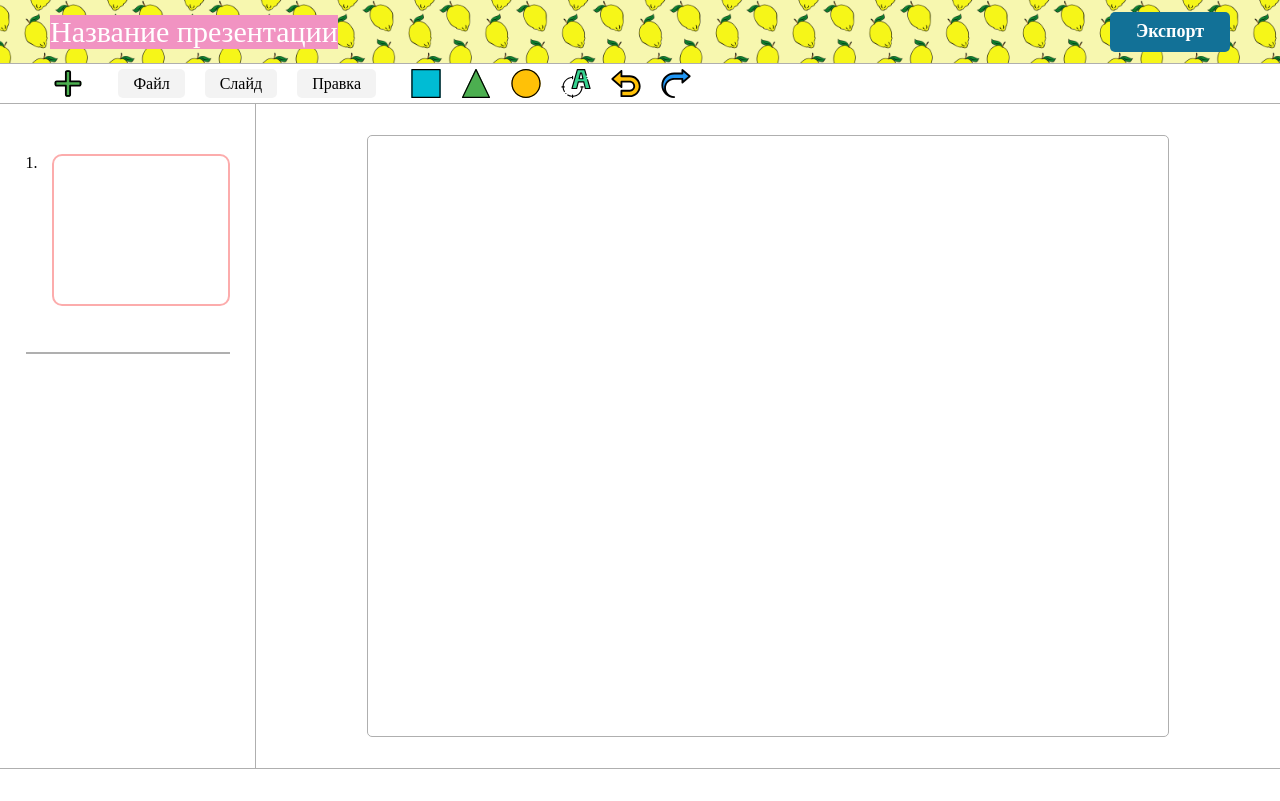
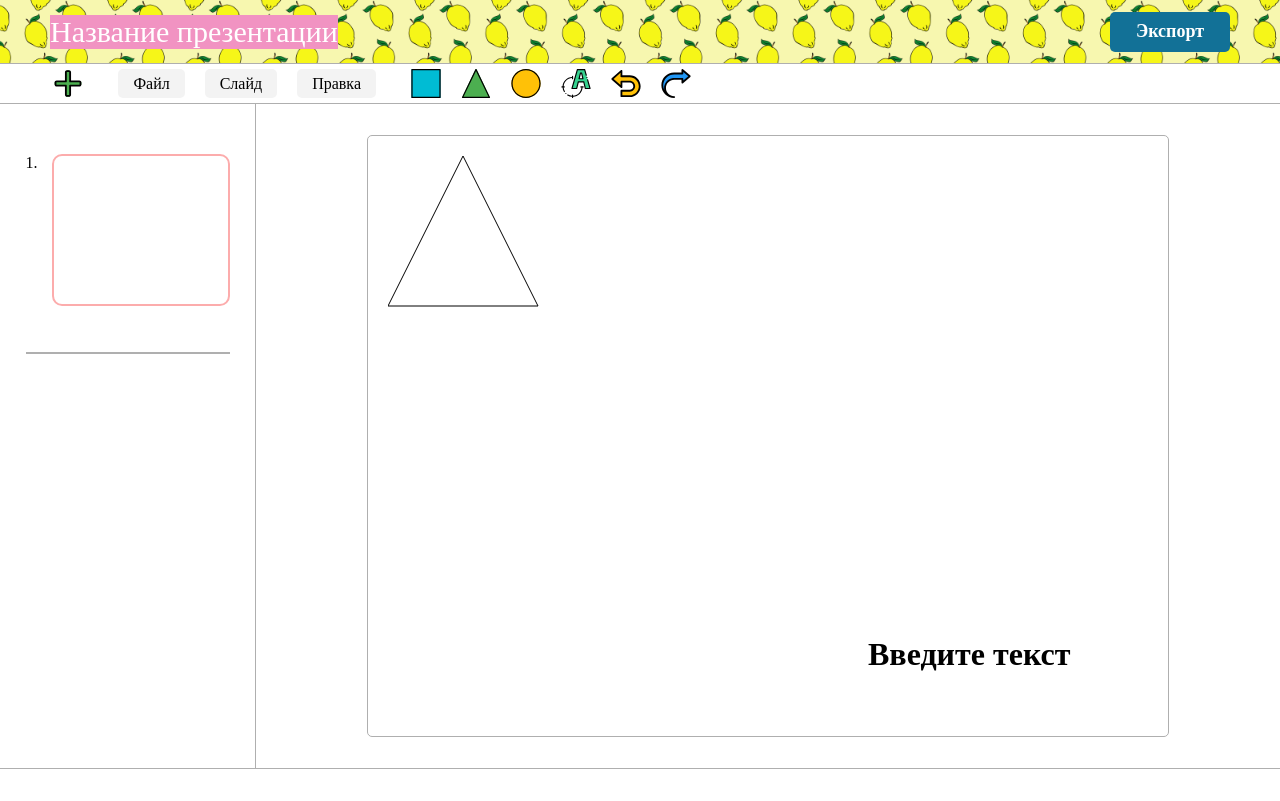
Before and after one commit to anatoliypus/beauty-slides, a React (Create React App) app: page / in a window 1280 px wide. Built offline with nearby package versions, Linux system fonts and the light colour scheme; a web font is replaced by a local one.

Commit message:
made rendering of text and figures

```diff
--- a/src/constructors/constructors.ts
+++ b/src/constructors/constructors.ts
@@ -1,8 +1,8 @@
-import { SettingsObject, SlideType, AppType, ImgObject, TextObject, ObjectsList } from '../model/model';
+import { SettingsObject, SlideType, AppType, ImgObject, TextObject, ObjectsList, FigureType, FigureObject } from '../model/model';
 // import deepFreeze from 'deep-freeze';
 
 function createId(): string {
-  return Date.now().toString();
+  return String(Math.floor((Number(Date.now()) * Math.random())));
 }
 
 function createSlide(): SlideType {
@@ -43,6 +43,17 @@ function createImage(path: string): ImgObject {
   }
 }
 
+function createFigure(type: FigureType): FigureObject {
+  return {
+    id: constructors.createId(),
+    type: 'figure',
+    figure: type,
+    width: '150px',
+    height: '150px',
+    positionTopLeft: {x: 20, y: 20}
+  }
+}
+
 function createText(): TextObject {
   return {
     id: constructors.createId(),
@@ -66,7 +77,8 @@ const constructors = {
   createSettings,
   createApp,
   createImage,
-  createText
+  createText,
+  createFigure
 }
 
 export default constructors
--- a/src/index.css
+++ b/src/index.css
@@ -1,6 +1,7 @@
 body, html, #root, #app {
   width: 100%;
   height: 100%;
+  overflow: hidden;
 }
 
 * {
--- a/src/index.tsx
+++ b/src/index.tsx
@@ -4,9 +4,13 @@ import './index.css';
 import App from './App';
 import * as serviceWorker from './serviceWorker';
 import constructors from './constructors/constructors';
+import { addText, moveItem, addFigure } from './methods/methods';
 
 const settings = constructors.createSettings('800px', '600px');
-export const app = constructors.createApp(settings);
+export let app = constructors.createApp(settings);
+app = addText(app);
+app = addFigure(app, 'triangle');
+app = moveItem(app, app.slides[0].objects[0].id, 500, 500);
 
 ReactDOM.render(
   <React.StrictMode>
--- a/src/methods/methods.ts
+++ b/src/methods/methods.ts
@@ -1,4 +1,4 @@
-import { AppType, SlideType, SlideNode, ImgObject, TextObject } from '../model/model';
+import { AppType, SlideType, SlideNode, ImgObject, TextObject, FigureType } from '../model/model';
 import { getCurrentSlide, getSlideNode, replaceNode, replaceSlide } from './secondaryMethods';
 import constructors from '../constructors/constructors';
 // import deepFreeze from 'deep-freeze';
@@ -188,7 +188,22 @@ export function addImage(app: AppType, path: string): AppType {
   if (! slide) return app;
 
   const newObjects = slide.objects;
-  newObjects.push(constructors.createImage(path))
+  newObjects.push(constructors.createImage(path));
+
+  const newSlide = {
+    ...slide,
+    objects: newObjects
+  }
+
+  return replaceSlide(app, newSlide);
+}
+
+export function addFigure(app: AppType, type: FigureType): AppType {
+  const slide: SlideType | undefined = getCurrentSlide(app);
+  if (! slide) return app;
+
+  const newObjects = slide.objects;
+  newObjects.push(constructors.createFigure(type));
 
   const newSlide = {
     ...slide,
--- a/src/view/slideViewport/SlideViewport.tsx
+++ b/src/view/slideViewport/SlideViewport.tsx
@@ -9,9 +9,101 @@ interface SlideViewportProps {
 }
 
 export default function SlideViewport(props: SlideViewportProps) {
+    if (!props.slide)
         return (
             <div id="slide-viewport">
-      <div id='slide' style={{width: props.slideWidth, height: props.slideHeight}}></div>
+                <div
+                    id="slide"
+                    style={{
+                        width: props.slideWidth,
+                        height: props.slideHeight,
+                    }}
+                ></div>
+            </div>
+        );
+    return (
+        <div id="slide-viewport">
+            <div
+                id="slide"
+                style={{ width: props.slideWidth, height: props.slideHeight }}
+            >
+                {props.slide.objects.map((node) => {
+                    const style = {
+                        position: 'absolute',
+                        top: node.positionTopLeft.y + 'px',
+                        left: node.positionTopLeft.x + 'px',
+                    } as React.CSSProperties;
+
+                    if (node.type === 'text') {
+                        return (
+                            <h1
+                                key={node.id}
+                                className="text-node"
+                                style={style}
+                            >
+                                {node.data}
+                            </h1>
+                        );
+                    }
+
+                    if (node.type === 'figure' && node.figure === 'circle') {
+                        return (
+                            <svg
+                                style={style}
+                                key={node.id}
+                                width={parseInt(node.width) + 5}
+                                height={parseInt(node.height) + 5}
+                            >
+                                <circle
+                                    cx={(parseInt(node.width) + 5) / 2}
+                                    cy={(parseInt(node.height) + 5) / 2}
+                                    stroke="black"
+                                    r={parseInt(node.width) / 2}
+                                    fill="transparent"
+                                ></circle>
+                            </svg>
+                        );
+                    }
+
+                    if (node.type === 'figure' && node.figure === 'rectangle') {
+                        return (
+                            <svg
+                                style={style}
+                                key={node.id}
+                                width={parseInt(node.width) + 5}
+                                height={parseInt(node.height) + 5}
+                            >
+                                <rect
+                                    x="2.5"
+                                    y="2.5"
+                                    width={parseInt(node.width)}
+                                    height={parseInt(node.height)}
+                                    stroke="black"
+                                    fill="transparent"
+                                ></rect>
+                            </svg>
+                        );
+                    }
+                    if (node.type === 'figure' && node.figure === 'triangle') {
+                        return (
+                            <svg
+                                style={style}
+                                key={node.id}
+                                width={parseInt(node.width) + 5}
+                                height={parseInt(node.height) + 5}
+                            >
+                                <polygon
+                                    points={parseInt(node.width) / 2 + ',0 0,' + parseInt(node.height) + ' ' + parseInt(node.width) + ',' + parseInt(node.height)}
+                                    width={parseInt(node.width)}
+                                    height={parseInt(node.height)}
+                                    stroke="black"
+                                    fill="transparent"
+                                ></polygon>
+                            </svg>
+                        );
+                    }
+                })}
+            </div>
         </div>
     );
 }
--- a/src/view/slideViewport/slideViewport.css
+++ b/src/view/slideViewport/slideViewport.css
@@ -4,9 +4,11 @@
   display: flex;
   align-items: center;
   justify-content: center;
+  overflow: scroll;
 }
 
 #slide {
   border-radius: 5px;
   border: 1px solid #afafaf;
+  position: relative;
 }
```
Also changed, not shown: src/model/model.ts (+8 -1 lines), .prettierrc.json. Lines whose indentation alone changed are shown as unchanged.
